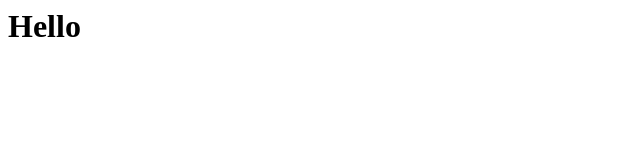
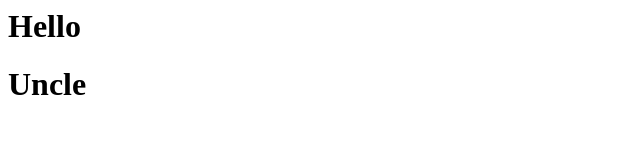
Before and after one commit to Umanghere/reactBig, a plain HTML site: page index.html in a window 1280 px wide. Shown: the whole page, without its empty margins (0-640 px from the left). Drawn offline with Linux system fonts and the light colour scheme.

Commit message:
updated HTML

```diff
--- a/index.html
+++ b/index.html
@@ -7,5 +7,6 @@
 </head>
 <body>
     <h1>Hello</h1>
+    <h1>Uncle</h1>
 </body>
 </html>
```
